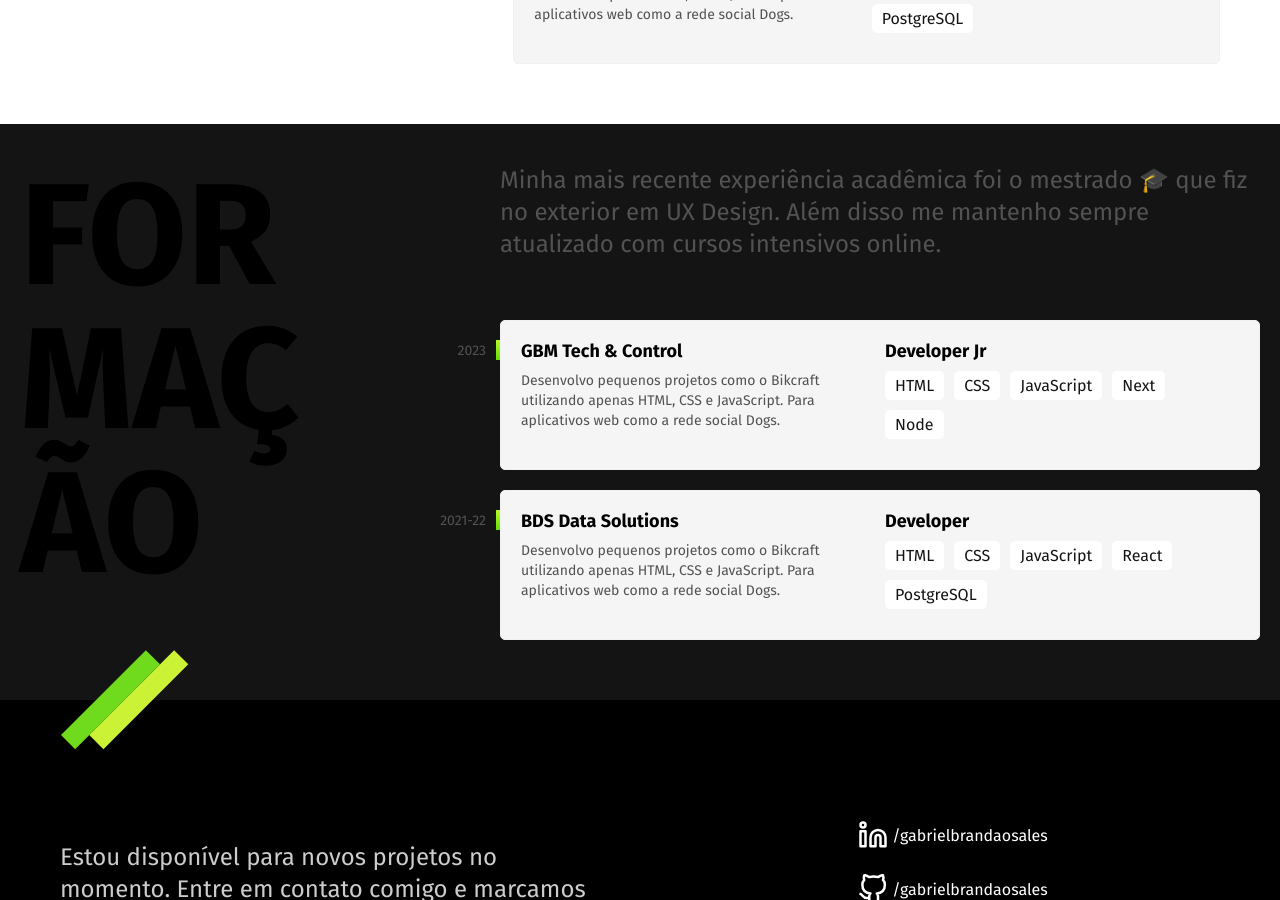
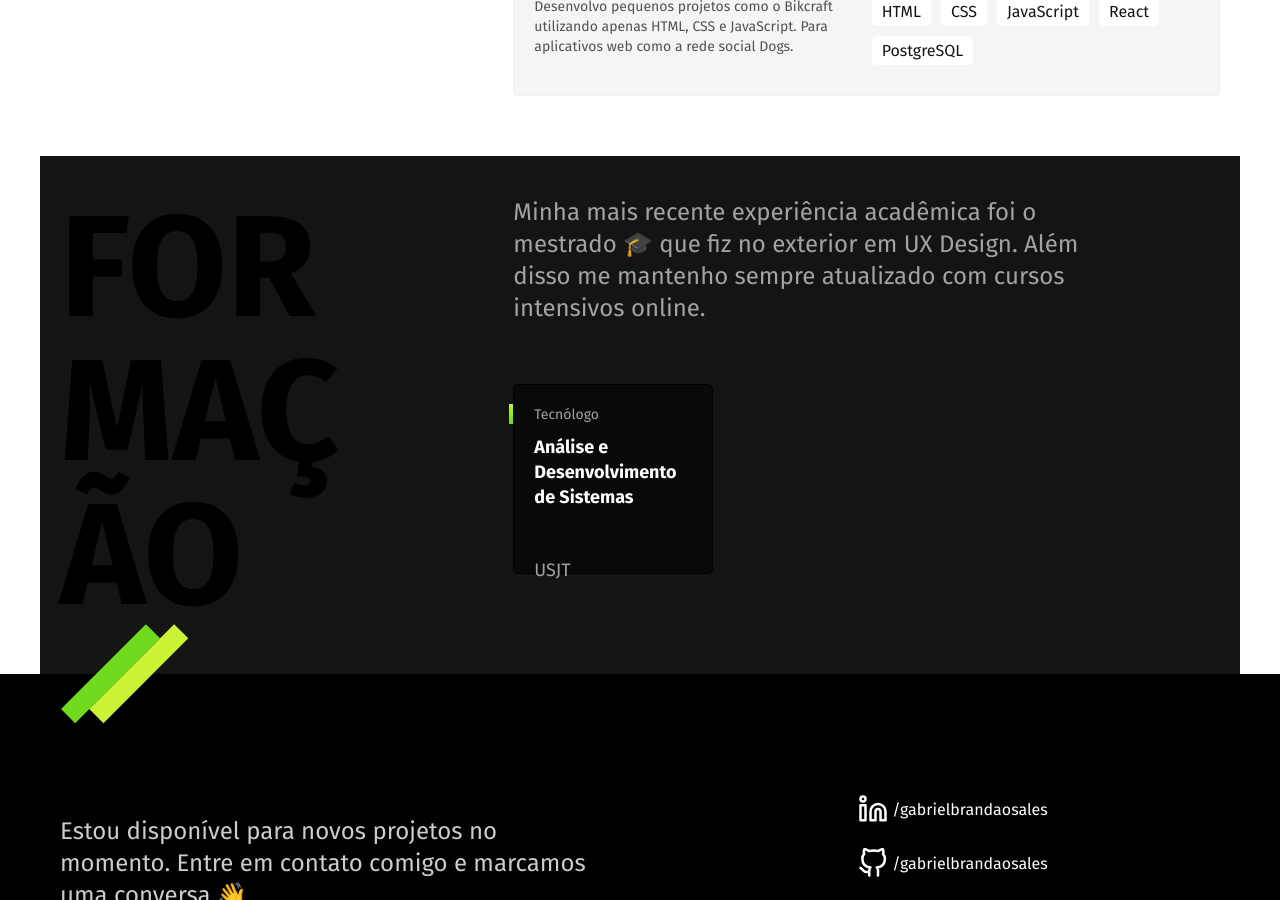
Before and after one commit to gabrielbrandaosales/my-portfolio, a Next.js app: page / in a window 1280 px wide. Shown: the part 1180-2080 px from the top of the page. Built offline with nearby package versions, Linux system fonts and the light colour scheme.

Commit message:
feat: new component card education

```diff
--- /dev/null
+++ b/src/components/Card/CardEducation/index.tsx
@@ -0,0 +1,20 @@
+import React from 'react';
+import style from './style.module.scss';
+
+interface props {
+  title: string;
+  name: string;
+  foundation: string;
+}
+
+const CardEducation: React.FC<props> = ({ title, name, foundation }) => {
+  return (
+    <div className={style.card}>
+      <p>{title}</p>
+      <h2>{name}</h2>
+      <h3>{foundation}</h3>
+    </div>
+  );
+};
+
+export default CardEducation;
--- /dev/null
+++ b/src/components/Card/CardEducation/style.module.scss
@@ -0,0 +1,46 @@
+.card {
+  position: relative;
+  max-width: 12.5rem;
+  max-height: 11.875rem;
+  border-radius: 5px;
+  border: 1px solid #000;
+  padding: 1.25rem;
+  margin-right: 1.625rem;
+  margin-bottom: 3.75rem;
+  background: #090909;
+  p {
+    color: var(--c6, #a3a3a3);
+    font-size: 0.875rem;
+    font-style: normal;
+    font-weight: 400;
+    line-height: 20px; /* 142.857% */
+  }
+  h2 {
+    color: #fff;
+    font-size: 1.125rem;
+    font-style: normal;
+    font-weight: 700;
+    line-height: 25px; /* 138.889% */
+    margin-top: 0.625rem;
+    margin-bottom: 3.125rem;
+  }
+  h3 {
+    color: var(--c6, #a3a3a3);
+    font-size: 1.125rem;
+    font-style: normal;
+    font-weight: 400;
+    line-height: 20px; /* 111.111% */
+    box-sizing: border-box;
+    display: inline;
+  }
+  &::before {
+    content: '';
+    position: absolute;
+    width: 4px;
+    height: 20px;
+    background: linear-gradient(180deg, #b6f829 0%, #67dd0a 100%);
+    flex-shrink: 0;
+    left: -5px;
+    top: 19px;
+  }
+}
--- a/src/components/Education/index.tsx
+++ b/src/components/Education/index.tsx
@@ -1,5 +1,6 @@
 import React from 'react';
 import style from './style.module.scss';
+import CardEducation from '../Card/CardEducation';
 
 const Education = () => {
   return (
@@ -13,37 +14,12 @@ const Education = () => {
           exterior em UX Design. Além disso me mantenho sempre atualizado com
           cursos intensivos online.
         </p>
-        <div className={style.list}>
-          <span className={style.year}>2023</span>
-          <h2 aria-label="Company">GBM Tech & Control</h2>
-          <h2 aria-label="Position">Developer Jr</h2>
-          <p className={style.description} aria-label="Position description">
-            Desenvolvo pequenos projetos como o Bikcraft utilizando apenas HTML,
-            CSS e JavaScript. Para aplicativos web como a rede social Dogs.
-          </p>
-          <div className={style.tags} aria-label="technologies">
-            <p>HTML</p>
-            <p>CSS</p>
-            <p>JavaScript</p>
-            <p>Next</p>
-            <p>Node</p>
-          </div>
-        </div>
-        <div className={style.list}>
-          <span className={style.year}>2021-22</span>
-          <h2 aria-label="Company">BDS Data Solutions</h2>
-          <h2 aria-label="Position">Developer</h2>
-          <p className={style.description} aria-label="Position description">
-            Desenvolvo pequenos projetos como o Bikcraft utilizando apenas HTML,
-            CSS e JavaScript. Para aplicativos web como a rede social Dogs.
-          </p>
-          <div className={style.tags} aria-label="technologies">
-            <p>HTML</p>
-            <p>CSS</p>
-            <p>JavaScript</p>
-            <p>React</p>
-            <p>PostgreSQL</p>
-          </div>
+        <div className={style.cardGroup}>
+          <CardEducation
+            title="Tecnólogo"
+            name="Análise e Desenvolvimento de Sistemas"
+            foundation="USJT"
+          />
         </div>
       </article>
     </section>
--- a/src/components/Education/style.module.scss
+++ b/src/components/Education/style.module.scss
@@ -1,11 +1,13 @@
 .container {
   display: grid;
+  max-width: 1200px;
   grid-template-columns: 1fr 2fr;
   gap: 100px;
   margin: 0 auto;
   padding: 40px 20px;
   align-items: start;
   background: var(--c13);
+  color: var(--c6);
 }
 
 .title {
@@ -20,12 +22,13 @@
 }
 
 .experience {
-  color: var(--c10, #525252);
+  color: var(--c6, #a3a3a3);
   font-size: 1.5rem;
   font-style: normal;
   font-weight: 400;
   line-height: 2rem; /* 133.333% */
   margin-bottom: 3.75rem;
+  margin-right: 8.5rem;
 }
 
 .experience span {
--- a/src/components/Experience/style.module.scss
+++ b/src/components/Experience/style.module.scss
@@ -26,6 +26,7 @@
   font-weight: 400;
   line-height: 2rem; /* 133.333% */
   margin-bottom: 3.75rem;
+  margin-right: 8.5rem;
 }
 
 .experience span {
```
